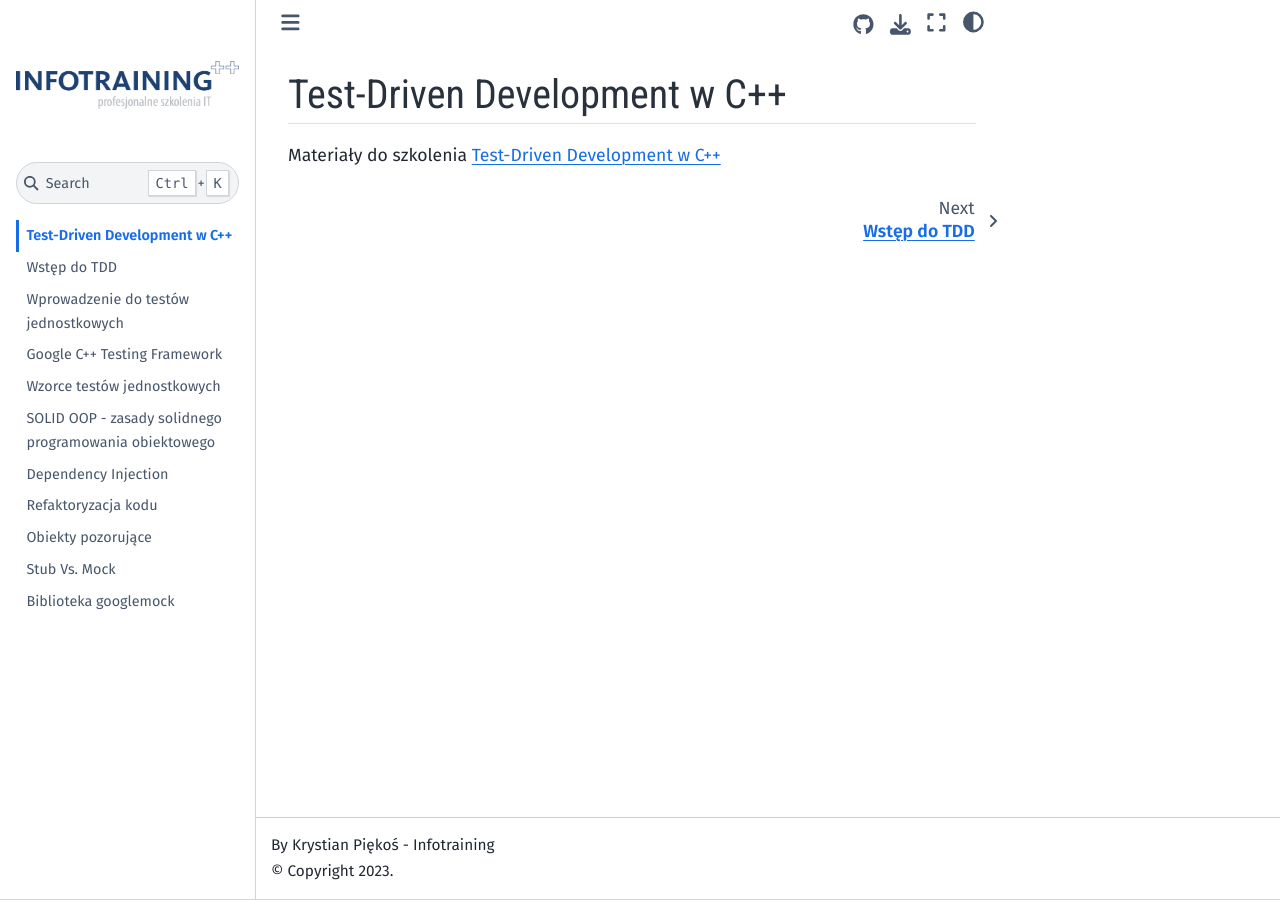
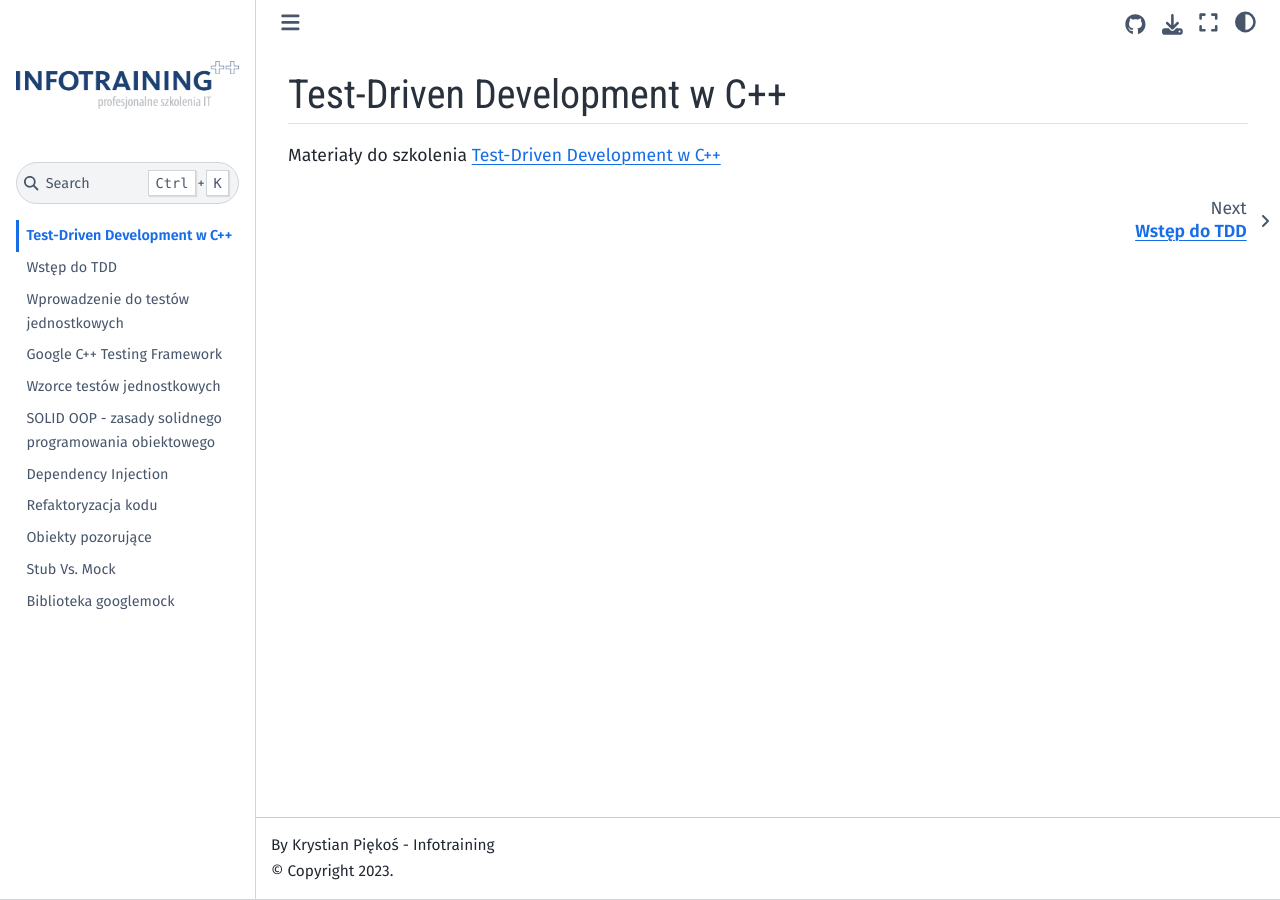
Before and after one commit to infotraining/docs-cpp-tdd, a Jupyter Book: the page built from index.md, in a window 1280 px wide. Built offline with Jupyter Book 1.0.4 settings and Sphinx 7.4.7 and the Sphinx Book theme 1.1.4, drawn with Linux system fonts in a browser that asks for light colours; some web fonts are replaced.

Commit message:
Update css - wider page content

```diff
--- a/_static/custom.css
+++ b/_static/custom.css
@@ -33,6 +33,14 @@ p {
 img {
   margin-top: 2em;
   margin-bottom: 2em;
+}
+
+.bd-page-width {
+  max-width: 98rem !important;
+}
+
+.bd-main .bd-content .bd-article-container {
+  max-width: 70em !important;
 }
 
 main.bd-content #main-content h1,
```
